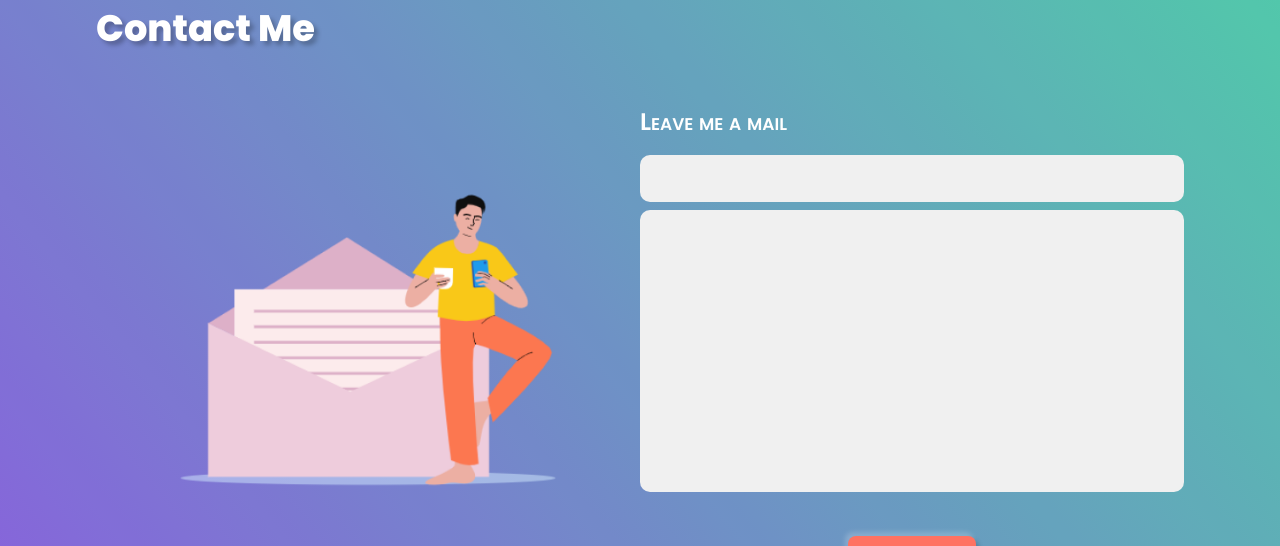
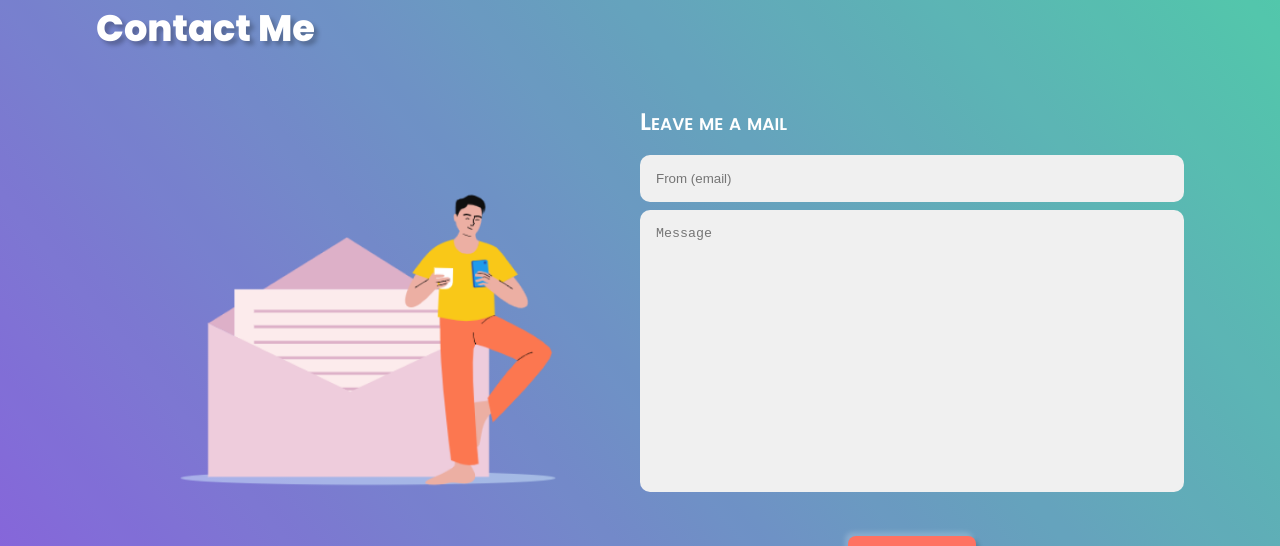
Before and after one commit to andrehhh/my-portfolio-react, a React (Create React App) app: page / in a window 1280 px wide. Shown: the part 2636-3182 px from the top of the page. Built offline with nearby package versions, Linux system fonts and the light colour scheme.

Commit message:
Added placeholder to the contact form

```diff
--- a/src/components/Contact.js
+++ b/src/components/Contact.js
@@ -22,8 +22,8 @@ const Contact = () => {
 					<div className="form">
 						<h3>Leave me a mail</h3>
 						<form>
-							<input type="text" />
-							<textarea />
+							<input type="text" placeholder="From (email)" />
+							<textarea placeholder="Message" />
 							<button type="submit">Submit</button>
 						</form>
 					</div>
```
